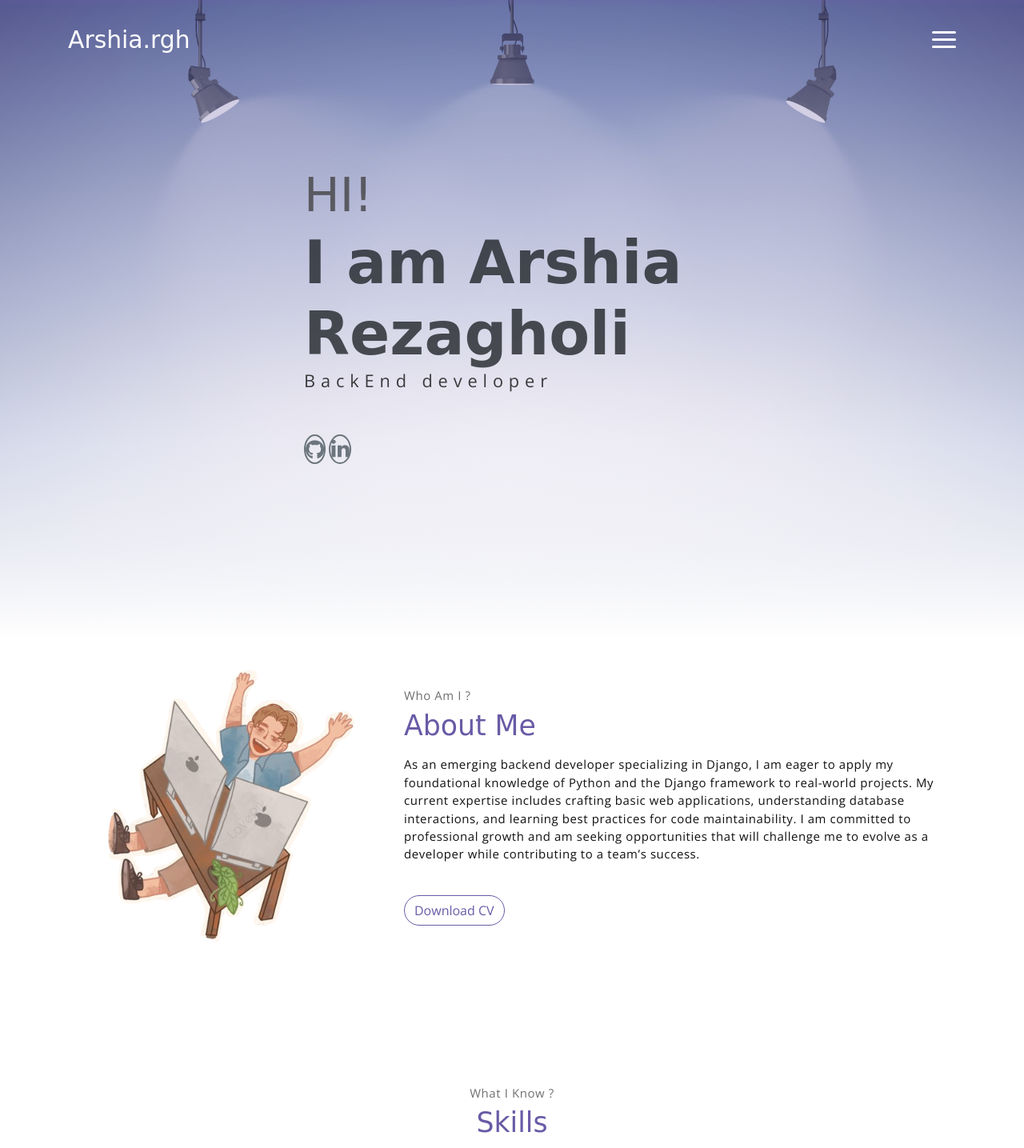
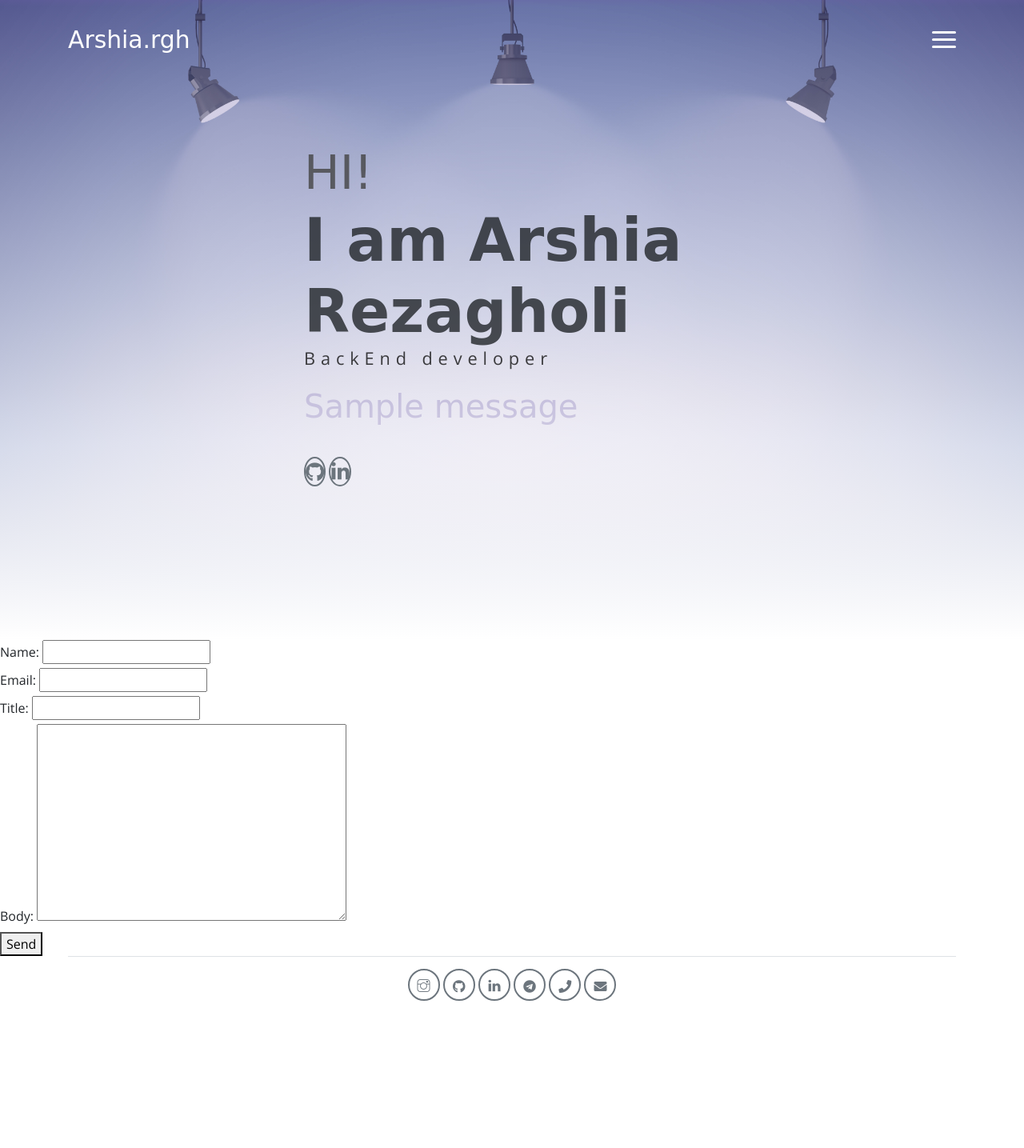
Before and after one commit to arshia-rgh/personal_portfolio, a Django app: page /contact/ in a window 1280 px wide. Shown: the top 1435 px of the page at 80% size. After the commit the page ends 1251 px from the top, so only its background shows below. Run offline with Django 5.2, Linux system fonts and the light colour scheme; tables that the repository leaves empty hold one stand-in row (values such as "Sample post"); one stand-in notice (Sample message) is shown; some libraries are stand-ins or nearby versions; some web fonts are replaced.

Commit message:
passed the messages to the index page

```diff
--- a/contact/templates/contact/contact.html
+++ b/contact/templates/contact/contact.html
@@ -1 +1,7 @@
 {% extends 'core/index.html' %}
+{% block content %}
+<form method="post" style="z-index: 10">{% csrf_token %}
+    {{ form.as_div }}
+    <button type="submit">Send</button>
+</form>
+{% endblock %}
--- a/contact/views.py
+++ b/contact/views.py
@@ -12,12 +12,13 @@ class ContactView(View):
         return render(request, "contact/contact.html", context={"form": form})
 
     def post(self, request, *args, **kwargs):
-        form = ContactForm(request.body)
+        form = ContactForm(request.POST)
         if form.is_valid():
             name = form.cleaned_data["name"]
             email = form.cleaned_data["email"]
             # TODO add send mail logic here
 
+            form.save()
             messages.success(request, "Your message has been delivered successfully!")
             return HttpResponseRedirect(reverse("core:home"))
 
--- a/core/templates/core/index.html
+++ b/core/templates/core/index.html
@@ -63,7 +63,6 @@
         </a>
     </div>
 </nav><!-- End of Page Navbar -->
-{% block content %}
     <!-- page header -->
     <header id="home" class="header">
         <div class="overlay"></div>
@@ -73,13 +72,19 @@
                 <span class="down">I am Arshia Rezagholi</span>
             </h1>
             <p class="header-subtitle">BackEnd developer </p>
+            {% for message in messages %}
+                <h1>{{ message }}</h1>
+            {% endfor %}
+
             <div class="social-links text-left m-auto ml-sm-auto">
-            <a href="https://www.github.com/serene1212" class="link" target="_blank"><i class="fab fa-github"></i></a>
+                <a href="https://www.github.com/serene1212" class="link" target="_blank"><i
+                        class="fab fa-github"></i></a>
                 <a href="https://www.linkedin.com/in/arshia-rezagholi-959808316/" class="link" target="_blank"><i
                         class="ti-linkedin"></i></a><br>
             </div>
         </div>
     </header><!-- end of page header -->
+{% block content %}
 
     <!-- about section -->
     <section class="section pt-0" id="about">
@@ -97,9 +102,12 @@
                     <h2 class="section-title mb-3">About Me</h2>
                     <p>
                         As an emerging backend developer specializing in Django, I am eager to apply my foundational
-                    knowledge of Python and the Django framework to real-world projects. My current expertise includes
-                    crafting basic web applications, understanding database interactions, and learning best practices
-                    for code maintainability. I am committed to professional growth and am seeking opportunities that
+                        knowledge of Python and the Django framework to real-world projects. My current expertise
+                        includes
+                        crafting basic web applications, understanding database interactions, and learning best
+                        practices
+                        for code maintainability. I am committed to professional growth and am seeking opportunities
+                        that
                         will challenge me to evolve as a developer while contributing to a team’s success.
                     </p>
                     <button class="btn-rounded btn btn-outline-primary mt-4">
```
Lines whose indentation alone changed are shown as unchanged.
